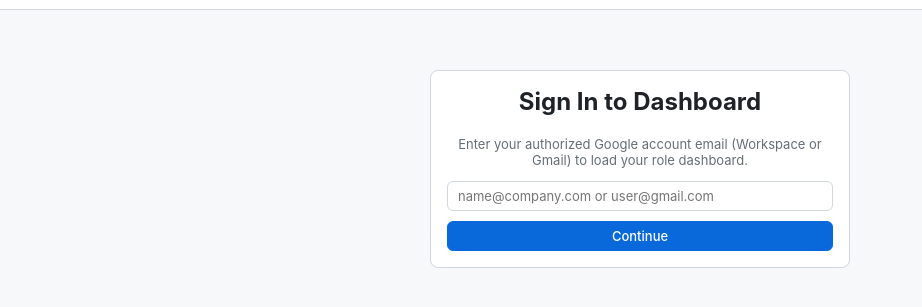
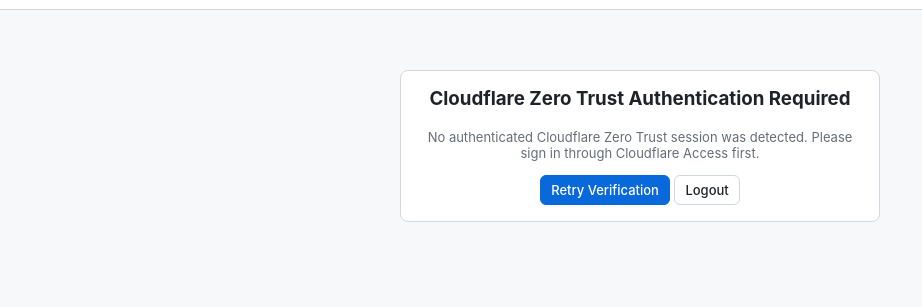
Before and after one commit to One11Onee/filter-service-dashboard, a plain HTML site: page index.html in a window 1280 px wide. Shown: the part 35-342 px from the top of the page, without its empty margins (0-922 px from the left). Drawn offline with Linux system fonts and the light colour scheme.

Commit message:
Update index.html

```diff
--- a/index.html
+++ b/index.html
@@ -86,7 +86,7 @@
     .badge.ok { background: var(--ok-bg); color: var(--ok-text); }
     .row-actions { display: flex; flex-wrap: wrap; gap: 4px; }
     .row-actions button { padding: 4px 8px; font-size: 12px; }
-    .login-box { max-width: 420px; margin: 60px auto; text-align: center; }
+    .status-box { max-width: 480px; margin: 60px auto; text-align: center; }
     .banner-msg {
       padding: 10px 14px;
       border-radius: 6px;
@@ -138,16 +138,16 @@
 <main>
   <div id="banner" class="banner-msg"></div>
 
-  <!-- Session / Email Binding View (works alongside Cloudflare Zero Trust) -->
-  <div id="loginView" class="card login-box">
-    <h2 style="margin-top:0;">Sign In to Dashboard</h2>
-    <p style="font-size:13px;color:var(--muted);">
-      Enter your authorized Google account email (Workspace or Gmail) to load your role dashboard.
+  <!-- Zero Trust Gate / Loading View (no manual email entry) -->
+  <div id="authGateView" class="card status-box">
+    <h3 id="authGateTitle" style="margin-top:0;">Verifying Cloudflare Zero Trust Session...</h3>
+    <p id="authGateDesc" style="font-size:13px;color:var(--muted);">
+      Please wait while we verify your authenticated session.
     </p>
-    <div class="field">
-      <input type="email" id="loginEmailInput" placeholder="name@company.com or user@gmail.com" />
+    <div id="authGateActions" style="display:none;margin-top:14px;">
+      <button class="primary" onclick="location.reload()">Retry Verification</button>
+      <button class="ghost" onclick="logout()">Logout</button>
     </div>
-    <button class="primary" style="width:100%;" onclick="saveSession()">Continue</button>
   </div>
 
   <!-- Main Dashboard View -->
@@ -246,8 +246,8 @@
 
 <script>
   const GAS_URL = "https://script.google.com/macros/s/AKfycbw9pnLICcWFna2ll5Rt3anmWwSliu8My-AvEcQEFoZgwATgNHdyoefwJBXxI0gDxcM-9w/exec";
-  const COOKIE_KEY = "wf_session_email";
-  const STORAGE_KEY = "wf_session_email";
+  const COOKIE_KEY = "wf_zt_email";
+  const STORAGE_KEY = "wf_zt_email";
 
   let currentState = {
     email: "",
@@ -278,24 +278,25 @@
     localStorage.removeItem(STORAGE_KEY);
   }
 
-  function getSavedEmail() {
-    return (getCookie(COOKIE_KEY) || localStorage.getItem(STORAGE_KEY) || "").trim().toLowerCase();
-  }
-
-  function saveSession() {
-    const email = document.getElementById("loginEmailInput").value.trim().toLowerCase();
-    if (!email) {
-      showBanner("Please enter a valid email address.", "err");
-      return;
-    }
-    setCookie(COOKIE_KEY, email, 7);
-    localStorage.setItem(STORAGE_KEY, email);
-    initApp();
-  }
-
   function logout() {
     clearSession();
     window.location.href = "/cdn-cgi/access/logout";
+  }
+
+  function showAuthBlocked(title, desc) {
+    document.getElementById("authGateTitle").textContent = title;
+    document.getElementById("authGateDesc").textContent = desc;
+    document.getElementById("authGateActions").style.display = "block";
+    document.getElementById("authGateView").style.display = "block";
+    document.getElementById("dashboardView").style.display = "none";
+    document.getElementById("appToolbar").style.display = "none";
+  }
+
+  function showDashboard() {
+    document.getElementById("authGateView").style.display = "none";
+    document.getElementById("dashboardView").style.display = "block";
+    document.getElementById("appToolbar").style.display = "flex";
+    loadData();
   }
 
   function showBanner(msg, type = "ok") {
@@ -305,19 +306,39 @@
     setTimeout(() => { el.className = "banner-msg"; }, 4500);
   }
 
-  function initApp() {
-    const saved = getSavedEmail();
-    if (!saved) {
-      document.getElementById("loginView").style.display = "block";
-      document.getElementById("dashboardView").style.display = "none";
-      document.getElementById("appToolbar").style.display = "none";
+  async function resolveZeroTrustEmail() {
+    // 1. Query Cloudflare Zero Trust identity endpoint directly
+    try {
+      const resp = await fetch("/cdn-cgi/access/get-identity", { credentials: "include" });
+      if (resp.ok) {
+        const data = await resp.json();
+        const email = String(data.email || "").trim().toLowerCase();
+        if (email) {
+          setCookie(COOKIE_KEY, email, 1);
+          localStorage.setItem(STORAGE_KEY, email);
+          return email;
+        }
+      }
+    } catch (_) {
+      // Fallback to cached session if endpoint is unavailable temporarily
+    }
+
+    // 2. Fallback to Cookie / localStorage session
+    const cached = (getCookie(COOKIE_KEY) || localStorage.getItem(STORAGE_KEY) || "").trim().toLowerCase();
+    return cached;
+  }
+
+  async function initApp() {
+    const email = await resolveZeroTrustEmail();
+    if (!email) {
+      showAuthBlocked(
+        "Cloudflare Zero Trust Authentication Required",
+        "No authenticated Cloudflare Zero Trust session was detected. Please sign in through Cloudflare Access first."
+      );
       return;
     }
-    currentState.email = saved;
-    document.getElementById("loginView").style.display = "none";
-    document.getElementById("dashboardView").style.display = "block";
-    document.getElementById("appToolbar").style.display = "flex";
-    loadData();
+    currentState.email = email;
+    showDashboard();
   }
 
   async function loadData() {
@@ -331,6 +352,14 @@
       const res = await fetch(url);
       const data = await res.json();
       if (!data.ok) {
+        if (data.role === "GUEST") {
+          clearSession();
+          showAuthBlocked(
+            "Access Denied",
+            `Account "${currentState.email}" is not assigned a role in IT_Config.`
+          );
+          return;
+        }
         showBanner(data.error || "Failed to load data.", "err");
         return;
       }
```
